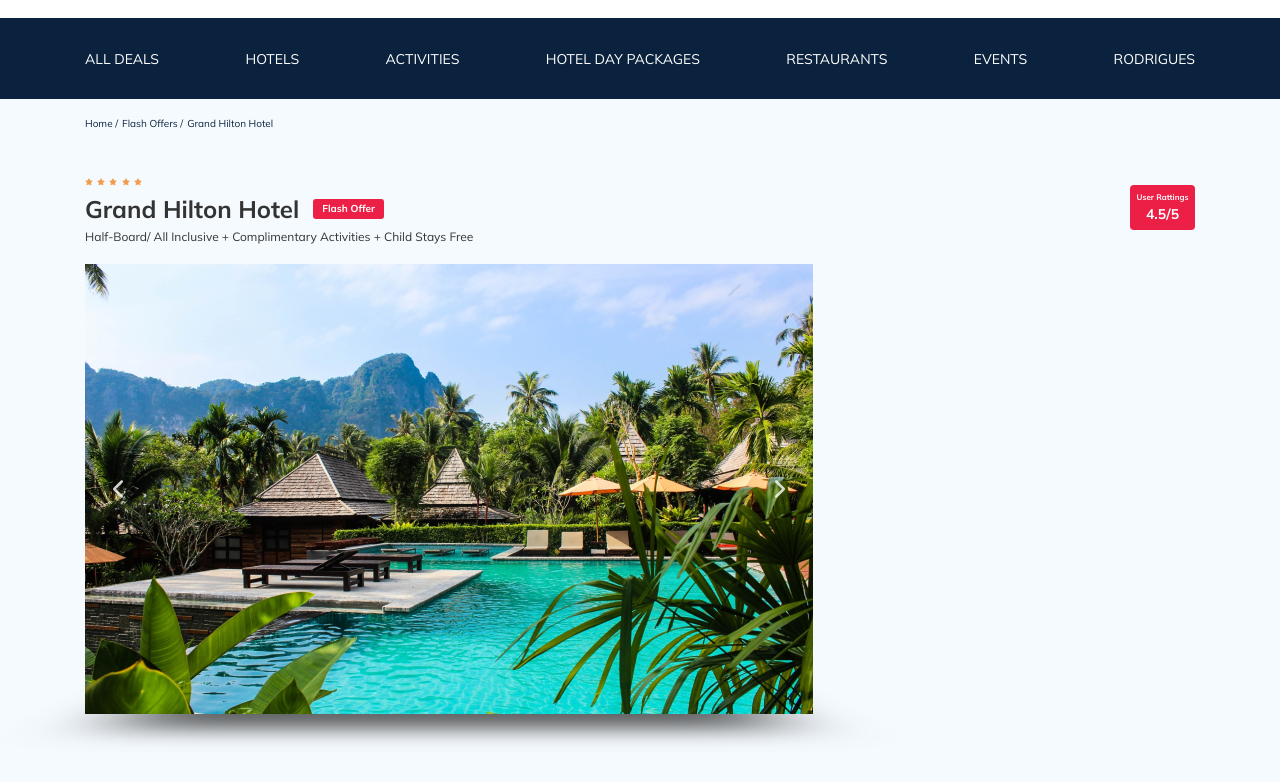
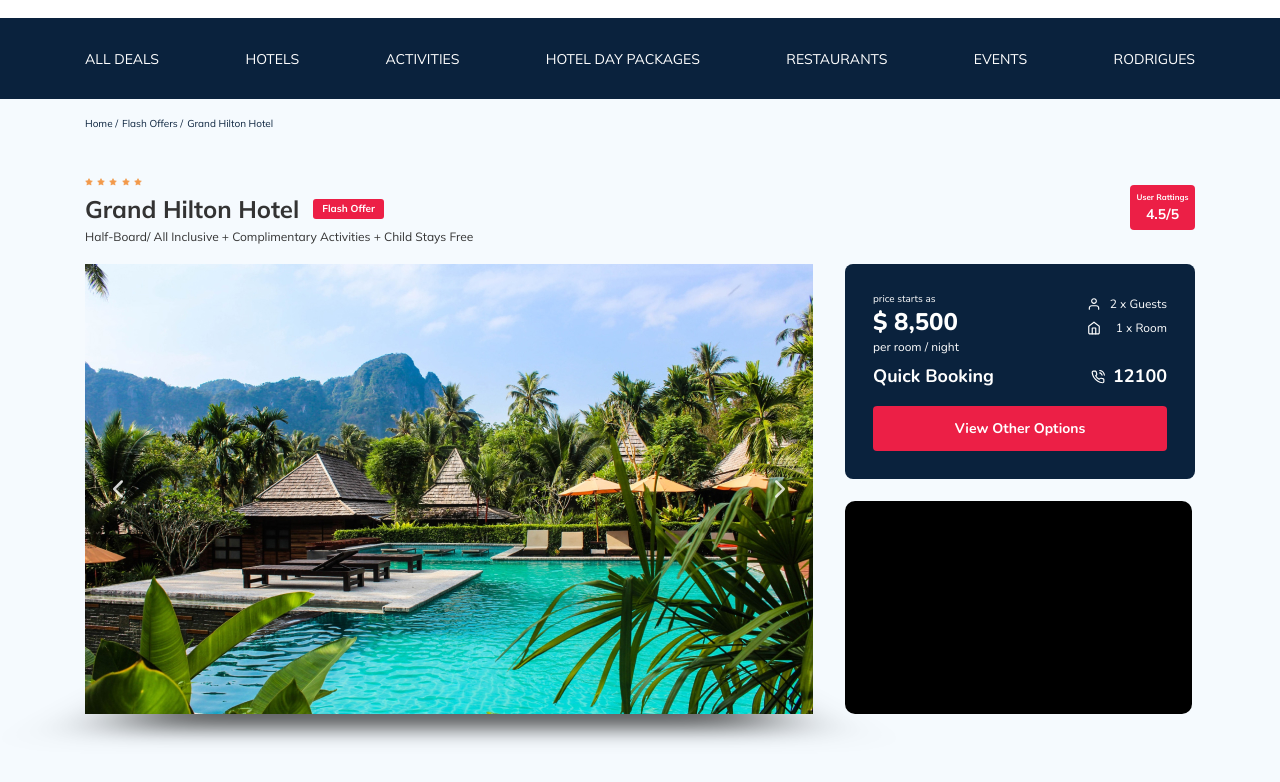
Before and after one commit to mamuritto/Tour-plan, a plain HTML site: page index.html in a window 1280 px wide. Shown: the part 102-884 px from the top of the page. Drawn offline with nearby package versions, Linux system fonts and the light colour scheme.

Commit message:
Create: Hotel-booking

```diff
--- a/index.html
+++ b/index.html
@@ -135,6 +135,38 @@
             <button class="slider-button slider-button__next"></button>
           </div>
         </div>
+
+        <div class="hotel-right">
+          <div class="booking">
+            <div class="booking__info">
+              <div class="booking__price">
+                <span class="booking__start">price starts as</span>
+                <strong class="booking__pricetag">$ 8,500</strong>
+                <span class="booking__per-room">per room / night</span>
+              </div>
+
+              <div class="booking__room">
+                <div class="booking__text">
+                  <img src="img/user.svg" alt="Icon: user" class="booking__icon">
+                  <span class="booking__description">2 x Guests</span>
+                </div>
+                <div class="booking__text">
+                  <img src="img/home.svg" alt="Icon: home" class="booking__icon">
+                  <span class="booking__description">1 x Room</span>
+                </div>
+              </div>
+            </div>
+            <div class="booking__call-center">
+              <span class="booking__heading">Quick Booking</span>
+              <a href="#!" class="booking__number">
+                <img src="img/phone-call.svg" alt="Icon: phone">
+                <span class="booking__num">12100</span>
+              </a>
+            </div>
+            <button class="button booking__button">View Other Options</button>
+          </div>
+          <div class="map"></div>
+        </div>
       </div>
     </div>
   </section>
--- a/sass/sections/_hotel.sass
+++ b/sass/sections/_hotel.sass
@@ -24,6 +24,13 @@
     display: flex
     flex-wrap: wrap
     align-items: center
+  &-grid
+    display: flex
+    justify-content: space-between
+  &-right
+    display: flex
+    flex-direction: column
+    justify-content: space-between
 .stars
   flex-basis: 100%
 .offer
@@ -73,3 +80,86 @@
     &__prev
       left: 18px
       background: url("../img/arrow-prev.svg") center no-repeat
+.booking
+  border-radius: 8px
+  width: 350px
+  min-height: 210px
+  background-color: $dark
+  color: $light
+  padding: 28px
+  font-family: Nunito
+  &__info
+    display: flex
+    justify-content: space-between
+  &__price
+    display: flex
+    flex-direction: column
+  &__start
+    font-style: normal
+    font-weight: normal
+    font-size: 10px
+    line-height: 14px
+  &__pricetag
+    font-style: normal
+    font-weight: 800
+    font-size: 24px
+    line-height: 33px
+  &__per-room
+    font-style: normal
+    font-weight: normal
+    font-size: 12px
+    line-height: 16px
+  &__room
+    margin-top: 4px
+
+  &__text
+    display: flex
+    align-items: center
+    justify-content: space-between
+    margin-bottom: 8px
+    font-style: normal
+    font-weight: normal
+    font-size: 12px
+    line-height: 16px
+  &__description
+    margin-left: 9px
+  &__call-center
+    display: flex
+    align-items: center
+    justify-content: space-between
+    margin-top: 9px
+    margin-bottom: 17px
+  &__heading
+    font-style: normal
+    font-weight: 600
+    font-size: 18px
+    line-height: 25px
+  &__number
+    display: flex
+    align-items: center
+    justify-content: space-between
+    color: inherit
+    font-style: normal
+    font-weight: 600
+    font-size: 18px
+    line-height: 25px
+  &__num
+    margin-left: 8px
+  &__button
+    width: 100%
+    min-height: 45px
+    background-color: $button
+    color: $light
+    font-style: normal
+    font-weight: 600
+    font-size: 14px
+    line-height: 19px
+    cursor: pointer
+    border-radius: 4px
+    border: none
+
+.map
+  width: 347px
+  height: 213px
+  background-color: #000
+  border-radius: 10px
```
Also changed, not shown: css/style.css, img/home.svg (added), img/phone-call.svg (added), img/user.svg (added), 1 other file.
